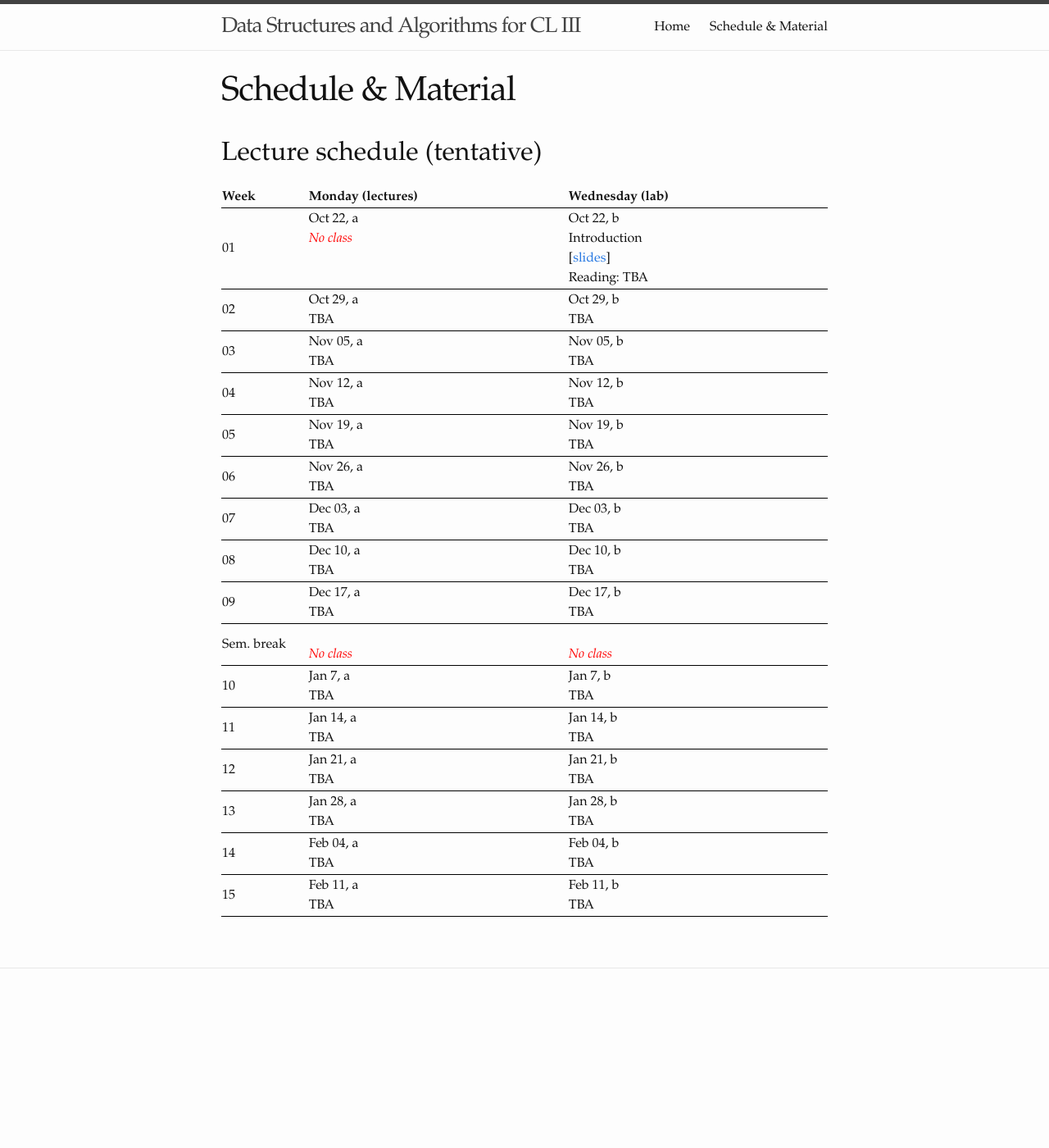
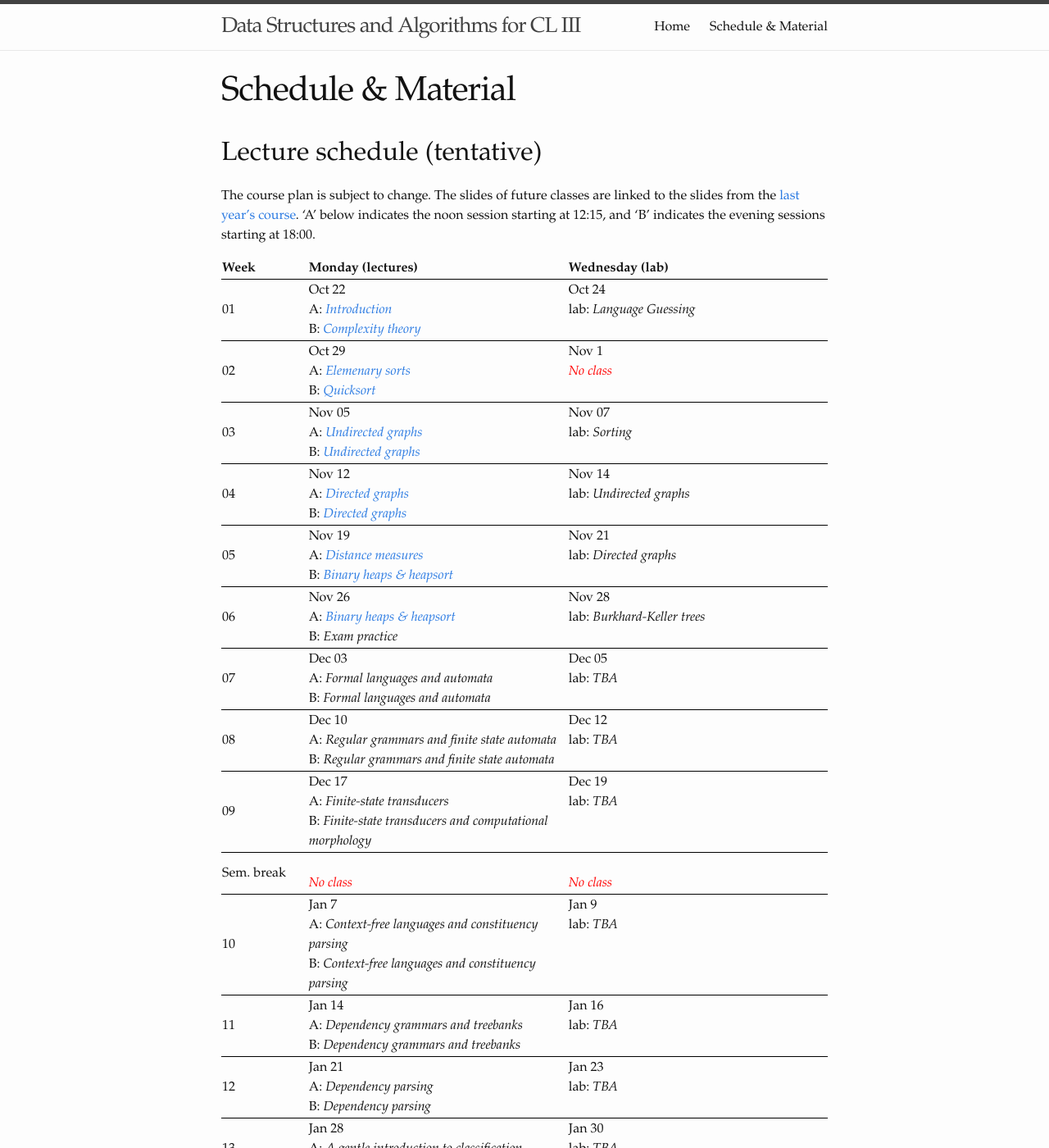
Before and after one commit to dsacl3-2018/dsacl3-2018.github.io, a Jekyll site: the page built from lectures.md, in a window 1280 px wide and 1400 px high. Shown: the whole window at 82% size. Built offline with Jekyll 4.4.1, drawn with Linux system fonts in a browser that asks for light colours; some of the changed text lies outside the part shown.

Commit message:
Update schedule

```diff
--- a/_data/schedule.yml
+++ b/_data/schedule.yml
@@ -1,97 +1,139 @@
 - week: "01"
   dates:
-    Oct 22, a:
-    Oct 22, b:
-      topic: Introduction
-      reading: TBA
-      links:
-        slides: slides/introduction.pdf
+    Oct 22:
+      topics:
+        A: <a href="http://www.sfs.uni-tuebingen.de/~ddekok/dsa3/lectures/intro.pdf">Introduction</a>
+        B: <a href="http://algs4.cs.princeton.edu/lectures/14AnalysisOfAlgorithms.pdf">Complexity theory</a>
+    Oct 24:
+      topics:
+        lab: Language Guessing
 - week: "02"
   dates:
-    Oct 29, a:
-      topic: TBA
-    Oct 29, b:
-      topic: TBA
+    Oct 29:
+      topics:
+        A: <a href="http://www.sfs.uni-tuebingen.de/~ddekok/dsa3/lectures/21ElementarySorts.pdf">Elemenary sorts</a>
+        B: <a href="http://algs4.cs.princeton.edu/lectures/23Quicksort.pdf.pdf">Quicksort</a>
+    Nov 1:
 - week: "03"
   dates:
-    Nov 05, a:
-      topic: TBA
-    Nov 05, b:
-      topic: TBA
+    Nov 05:
+      topics:
+        A: <a href="http://algs4.cs.princeton.edu/lectures/41UndirectedGraphs.pdf">Undirected graphs</a>
+        B: <a href="http://algs4.cs.princeton.edu/lectures/41UndirectedGraphs.pdf">Undirected graphs</a>
+    Nov 07:
+      topics:
+        lab: Sorting
 - week: "04"
   dates:
-    Nov 12, a:
-      topic: TBA
-    Nov 12, b:
-      topic: TBA
+    Nov 12:
+      topics:
+        A: <a href="http://algs4.cs.princeton.edu/lectures/42DirectedGraphs.pdf">Directed graphs</a>
+        B: <a href="http://algs4.cs.princeton.edu/lectures/42DirectedGraphs.pdf">Directed graphs</a>
+    Nov 14:
+      topics:
+        lab: Undirected graphs
 - week: "05"
   dates:
-    Nov 19, a:
-      topic: TBA
-    Nov 19, b:
-      topic: TBA
+    Nov 19:
+      topics:
+        A: <a href="http://www.sfs.uni-tuebingen.de/~ddekok/dsa3/lectures/stringdist.pdf">Distance measures</a>
+        B: <a href="http://algs4.cs.princeton.edu/lectures/24PriorityQueues.pdf"> Binary heaps & heapsort</a>
+    Nov 21:
+      topics:
+      topics:
+        lab: Directed graphs
 - week: "06"
   dates:
-    Nov 26, a:
-      topic: TBA
-    Nov 26, b:
-      topic: TBA
+    Nov 26:
+      topics:
+        A: <a href="http://algs4.cs.princeton.edu/lectures/24PriorityQueues.pdf"> Binary heaps & heapsort</a>
+        B: Exam practice
+    Nov 28:
+      topics:
+        lab: Burkhard-Keller trees
 - week: "07"
   dates:
-    Dec 03, a:
-      topic: TBA
-    Dec 03, b:
-      topic: TBA
+    Dec 03:
+      topics:
+        A: Formal languages and automata
+        B:  Formal languages and automata
+    Dec 05:
+      topics:
+        lab: TBA
 - week: "08"
   dates:
-    Dec 10, a:
-      topic: TBA
-    Dec 10, b:
-      topic: TBA
+    Dec 10:
+      topics:
+        A: Regular grammars and finite state automata
+        B: Regular grammars and finite state automata
+    Dec 12:
+      topics:
+        lab: TBA
 - week: "09"
   dates:
-    Dec 17, a:
-      topic: TBA
-    Dec 17, b:
-      topic: TBA
+    Dec 17:
+      topics:
+        A: Finite-state transducers
+        B: Finite-state transducers and computational morphology
+    Dec 19:
+      topics:
+        lab: TBA
 - week: "Sem. break"
   dates:
     " ": ""
     "  ": ""
 - week: "10"
   dates:
-    Jan 7, a:
-      topic: TBA
-    Jan 7, b:
-      topic: TBA
+    Jan 7:
+      topics:
+        A: Context-free languages and constituency parsing
+        B: Context-free languages and constituency parsing
+    Jan 9:
+      topics:
+        lab: TBA
 - week: "11"
   dates:
-    Jan 14, a:
-      topic: TBA
-    Jan 14, b:
-      topic: TBA
+    Jan 14:
+      topics:
+        A: Dependency grammars and treebanks
+        B: Dependency grammars and treebanks
+    Jan 16:
+      topics:
+        lab: TBA
 - week: "12"
   dates:
-    Jan 21, a:
-      topic: TBA
-    Jan 21, b:
-      topic: TBA
+    Jan 21:
+      topics:
+        A: Dependency parsing
+        B: Dependency parsing
+    Jan 23:
+      topics:
+        lab: TBA
 - week: "13"
   dates:
-    Jan 28, a:
-      topic: TBA
-    Jan 28, b:
-      topic: TBA
+    Jan 28:
+      topics:
+        A: A gentle introduction to classification
+        B: Transition-based dependency parsing
+    Jan 30:
+      topics:
+        lab: TBA
 - week: "14"
   dates:
-    Feb 04, a:
-      topic: TBA
-    Feb 04, b:
-      topic: TBA
+    Feb 04:
+      topics:
+        A: Exam review / practice
+        B: Exam review / practice
+    Feb 06:
+      topics:
+        lab: TBA
 - week: "15"
   dates:
-    Feb 11, a:
-      topic: TBA
-    Feb 11, b:
-      topic: TBA
+    Feb 11:
+      topics:
+        A: Exam
+        B: ""
+    Feb 13:
+      topics:
+        lab: TBA
 - week: ""
--- a/lectures.md
+++ b/lectures.md
@@ -4,6 +4,12 @@ title: Schedule & Material
 ---
 
 ## Lecture schedule (tentative)
+
+The course plan is subject to change.
+The slides of future classes are linked
+to the slides from the [last year's course](http://www.sfs.uni-tuebingen.de/~ddekok/dsa3/).
+'A' below indicates the noon session starting at 12:15,
+and 'B' indicates the evening sessions starting at 18:00.
 
 <table rules="groups" style="width:100%;border-collapse: collapse;">
   <thead style="border-bottom: 1px solid #000;">
@@ -19,8 +25,10 @@ title: Schedule & Material
     <td style="text-align:left;"> {{ week.week }} </td>
     {% for date in week.dates %}
             <td valign="top"> {{ date[0] }} <br/>
-                {% if date[1].topic %}
-                    {{ date[1].topic }}&nbsp;
+                {% if date[1].topics %}
+                    {% for topic in date[1].topics %}
+                        {{ topic[0] }}: <em> {{ topic[1] }}</em>{% unless forloop.last %}<br/> {% endunless %}
+                    {% endfor %}
                 {% else %}
                     <em style="color: red">No class</em>
                 {% endif %}
```
Also changed, not shown: index.md (+1 -1 lines).
